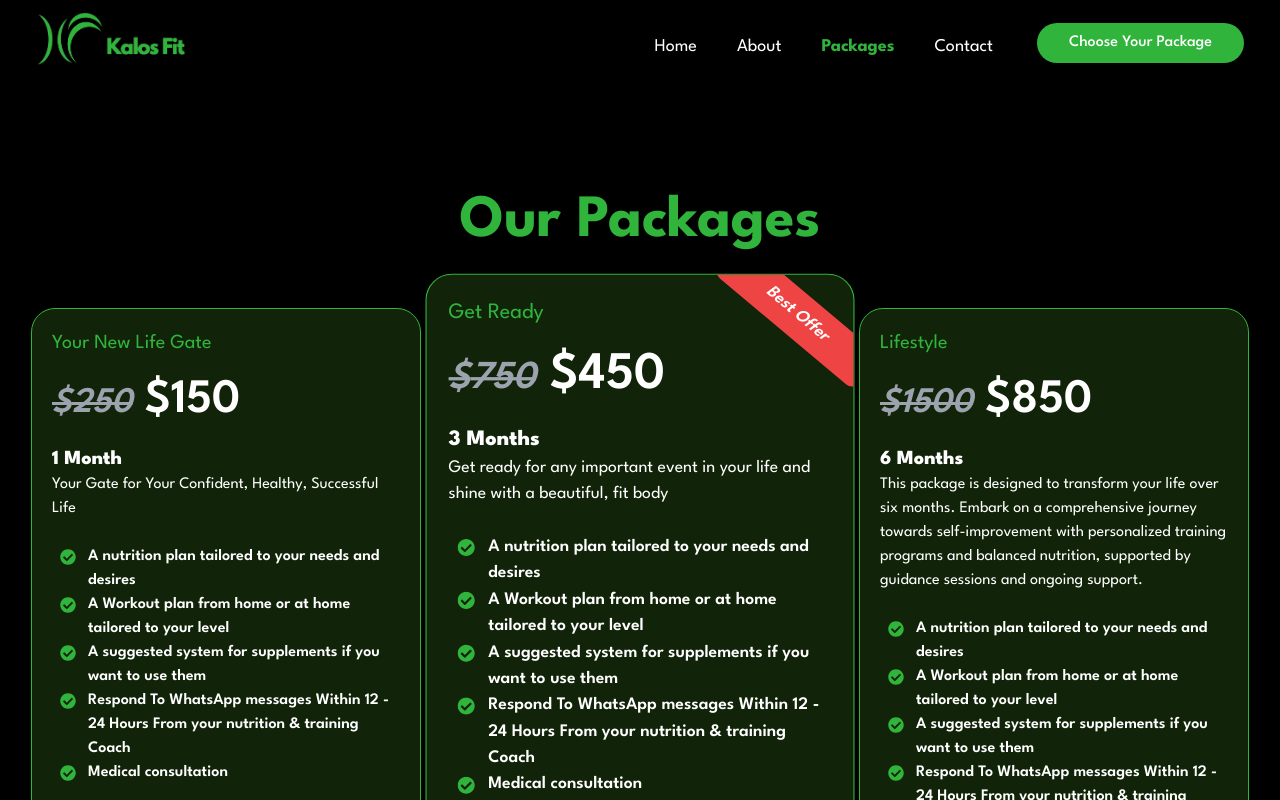
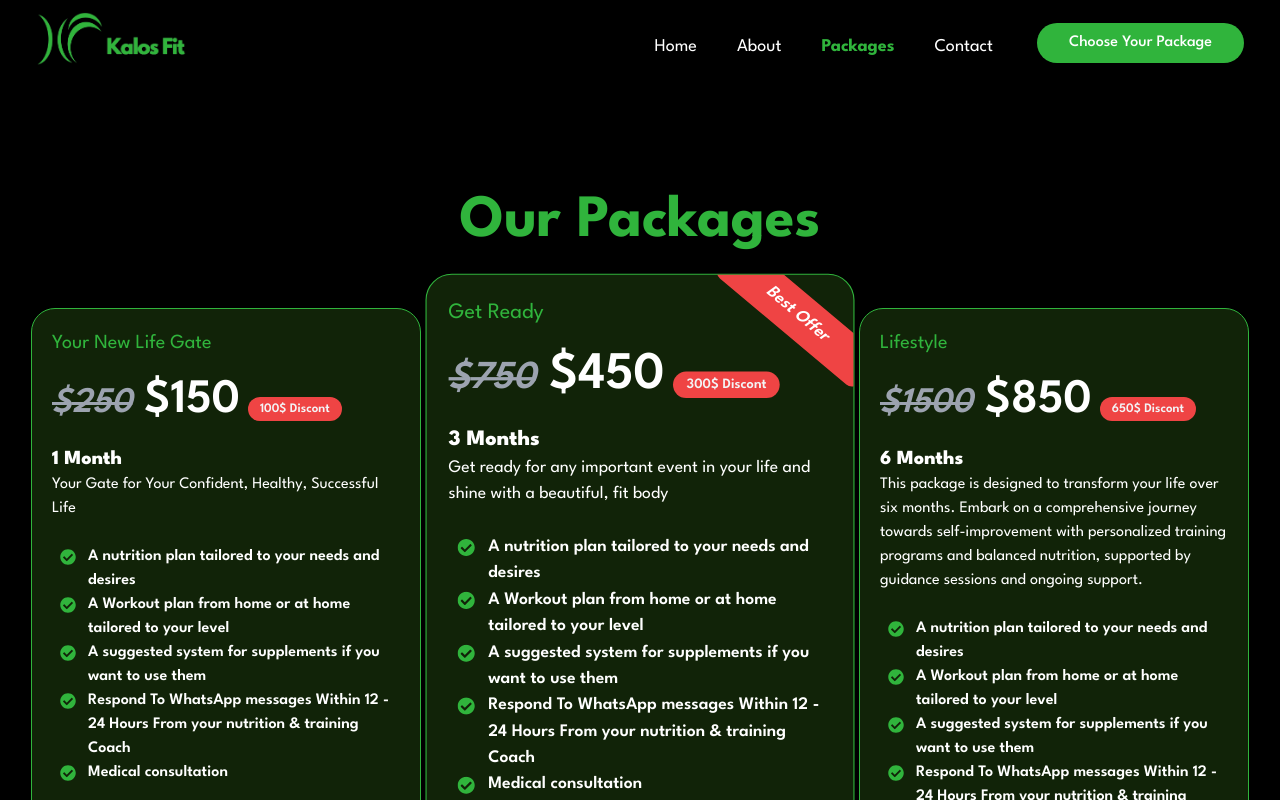
Before and after one commit to mohamed-sayed-elmahdy/kalos-fit, a Next.js app: page /packages in a window 1280 px wide. Shown: the top 800 px of the page. Built offline with nearby package versions, Linux system fonts and the light colour scheme.

Commit message:
Update Prices

```diff
--- a/src/app/components/packages/Packages.jsx
+++ b/src/app/components/packages/Packages.jsx
@@ -101,8 +101,9 @@ const PackageCard = ({ pkg }) => {
       <div>
         <div style={{ color: pkg.textColor }}>{pkg.name}</div>
         <div className="text-5xl my-5 font-semibold">
-          <span className="line-through text-gray-400 italic text-4xl">${pkg.oldPrice}</span>{' '}
+          <span className="line-through text-gray-400 italic text-4xl mr-3">${pkg.oldPrice}</span>
           <span>${pkg.price}</span>
+          <span className="text-[13px] ml-2 text-gray-100 bg-red-500 py-[6px] px-3  rounded-xl"><span className="">{pkg.oldPrice - pkg.price}$ </span>Discont </span>
         </div>
         <div className="text-xl font-extrabold">{pkg.period}</div>
         <div className="text-base">{pkg.summary}</div>
```
